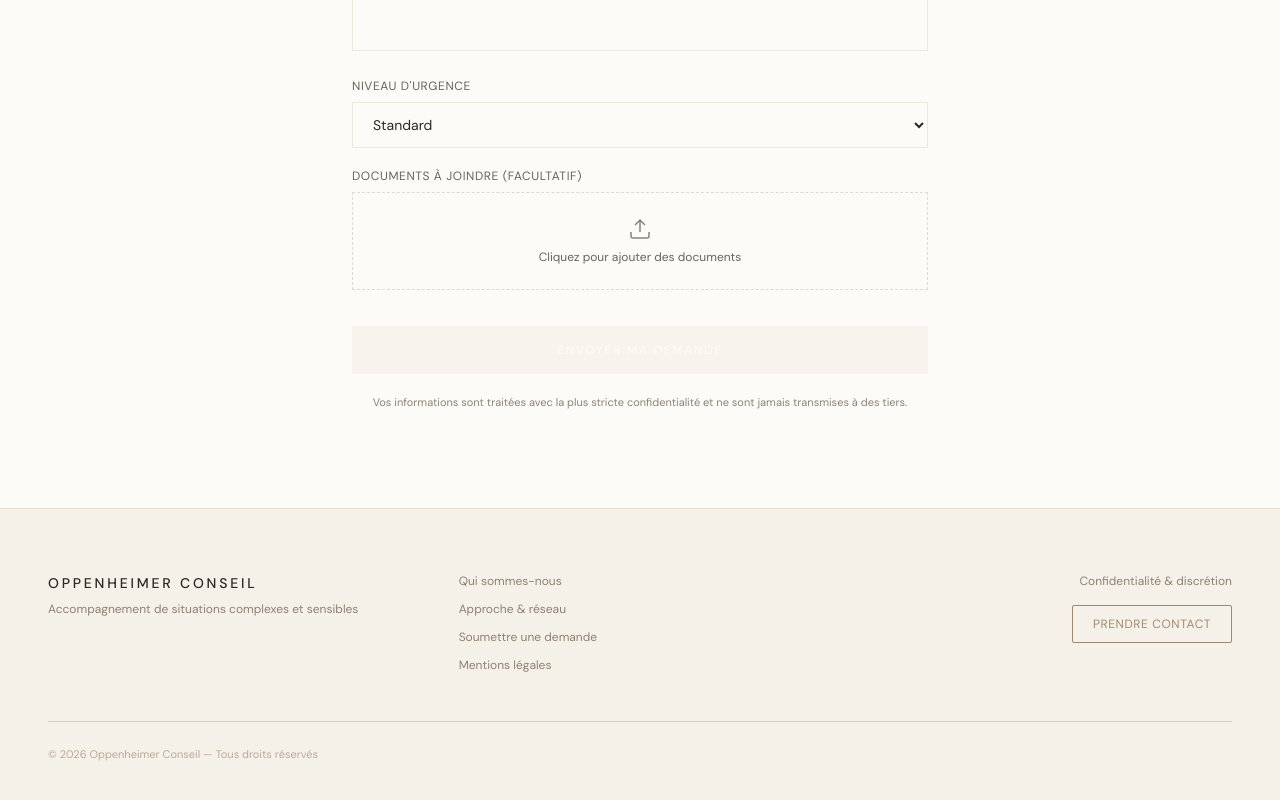
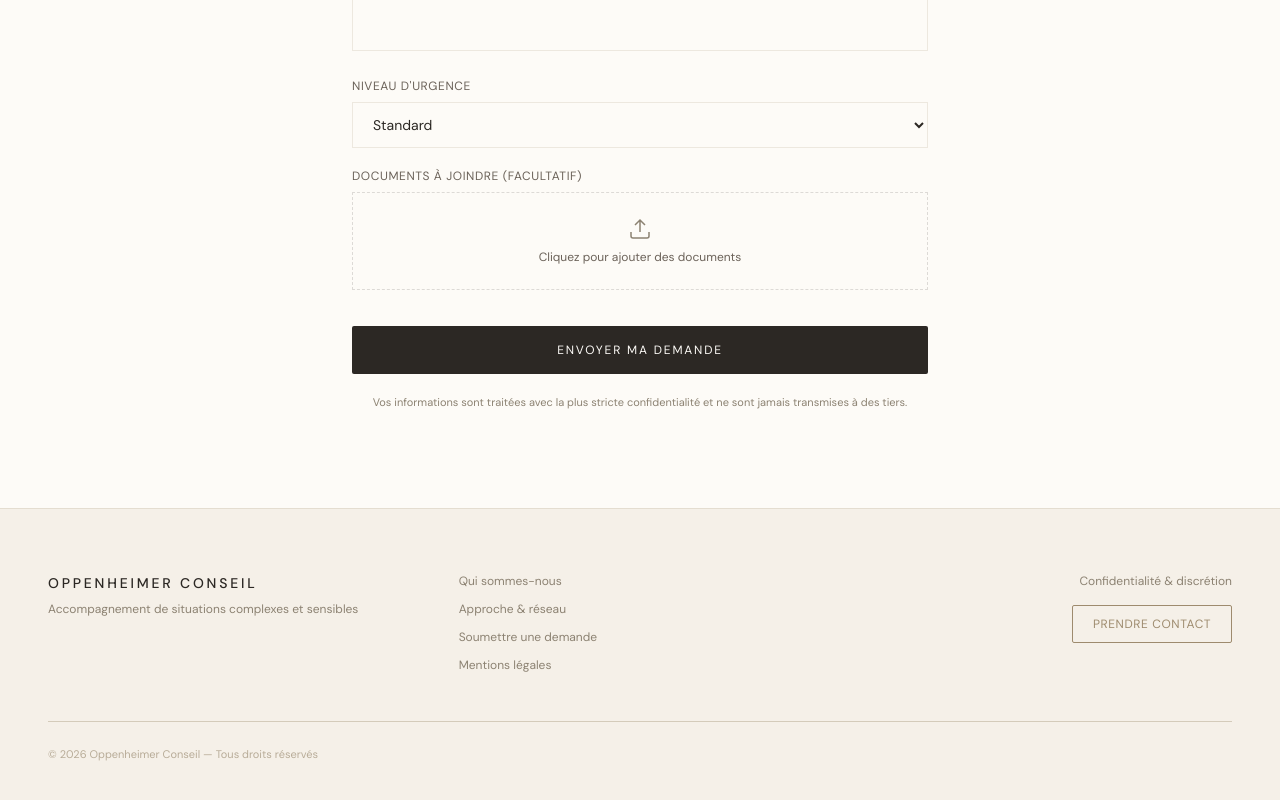
Before and after one commit to gab-gde/Oppenheimer-site, a Next.js app: page /soumettre-demande in a window 1280 px wide. Shown: the part 977-1777 px from the top of the page. Built offline with nearby package versions, Linux system fonts and the light colour scheme.

Commit message:
v3 - palette lumineuse, OPPENHEIMER CONSEIL, photos, animations

```diff
--- a/src/app/situations/page.tsx
+++ b/src/app/situations/page.tsx
@@ -41,7 +41,7 @@ export default function Situations() {
           </p>
           <Link
             href="/soumettre-demande"
-            className="inline-flex text-xs tracking-[0.15em] uppercase px-8 py-4 border border-charcoal text-charcoal hover:bg-sand/60 hover:text-cream transition-all duration-300"
+            className="inline-flex text-xs tracking-[0.15em] uppercase px-8 py-4 border border-charcoal text-charcoal hover:bg-charcoal hover:text-cream transition-all duration-300 rounded-sm"
           >
             Soumettre une demande confidentielle
           </Link>
--- a/src/app/soumettre-demande/page.tsx
+++ b/src/app/soumettre-demande/page.tsx
@@ -204,7 +204,7 @@ export default function SoumettredemandePage() {
               <button
                 type="submit"
                 disabled={status === "sending"}
-                className="w-full text-xs tracking-[0.15em] uppercase py-4 bg-sand/60 text-cream hover:bg-accent transition-colors duration-300 disabled:opacity-50"
+                className="w-full text-xs tracking-[0.15em] uppercase py-4 bg-charcoal text-cream hover:bg-oak transition-colors duration-300 disabled:opacity-50 rounded-sm"
               >
                 {status === "sending"
                   ? "Envoi en cours..."
```
